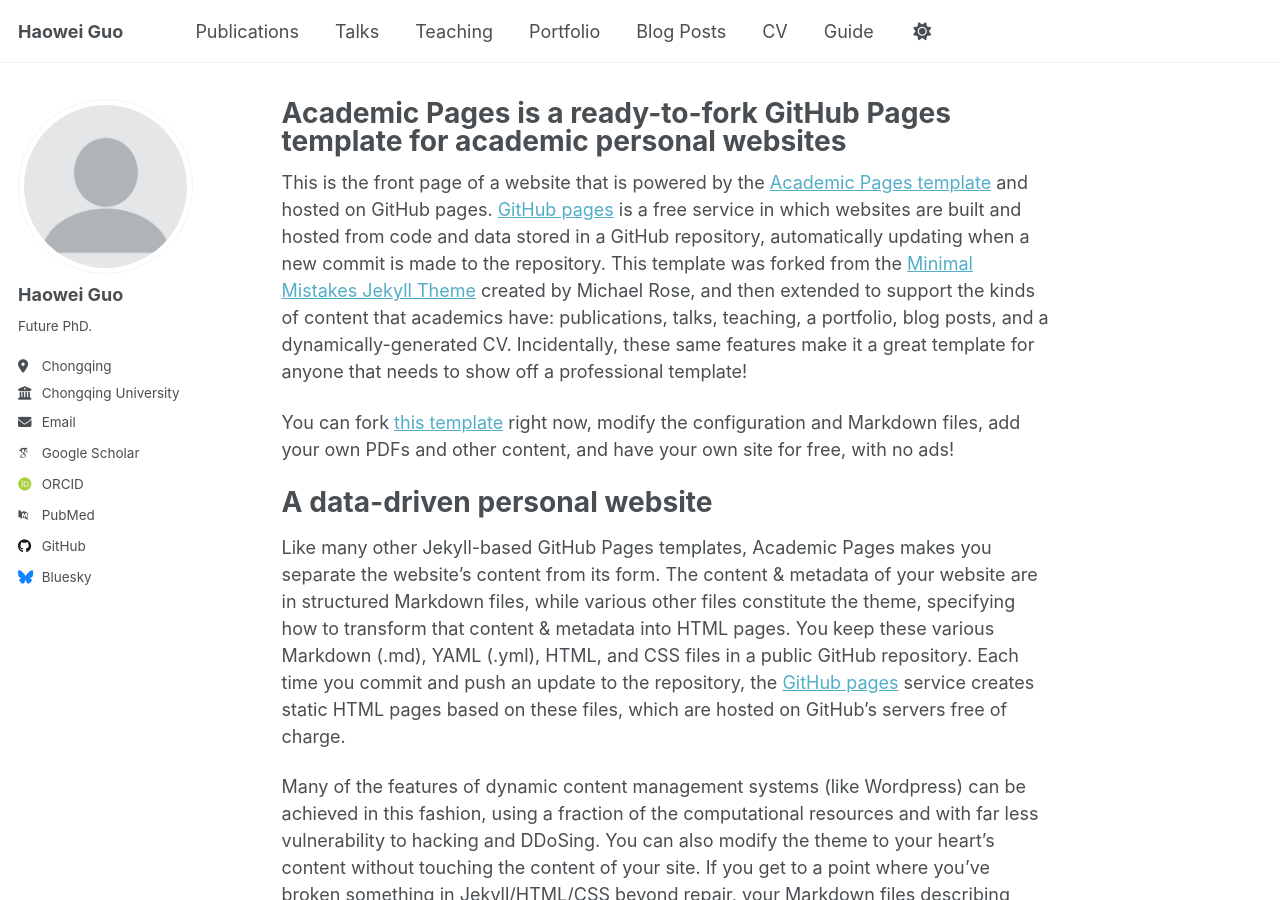
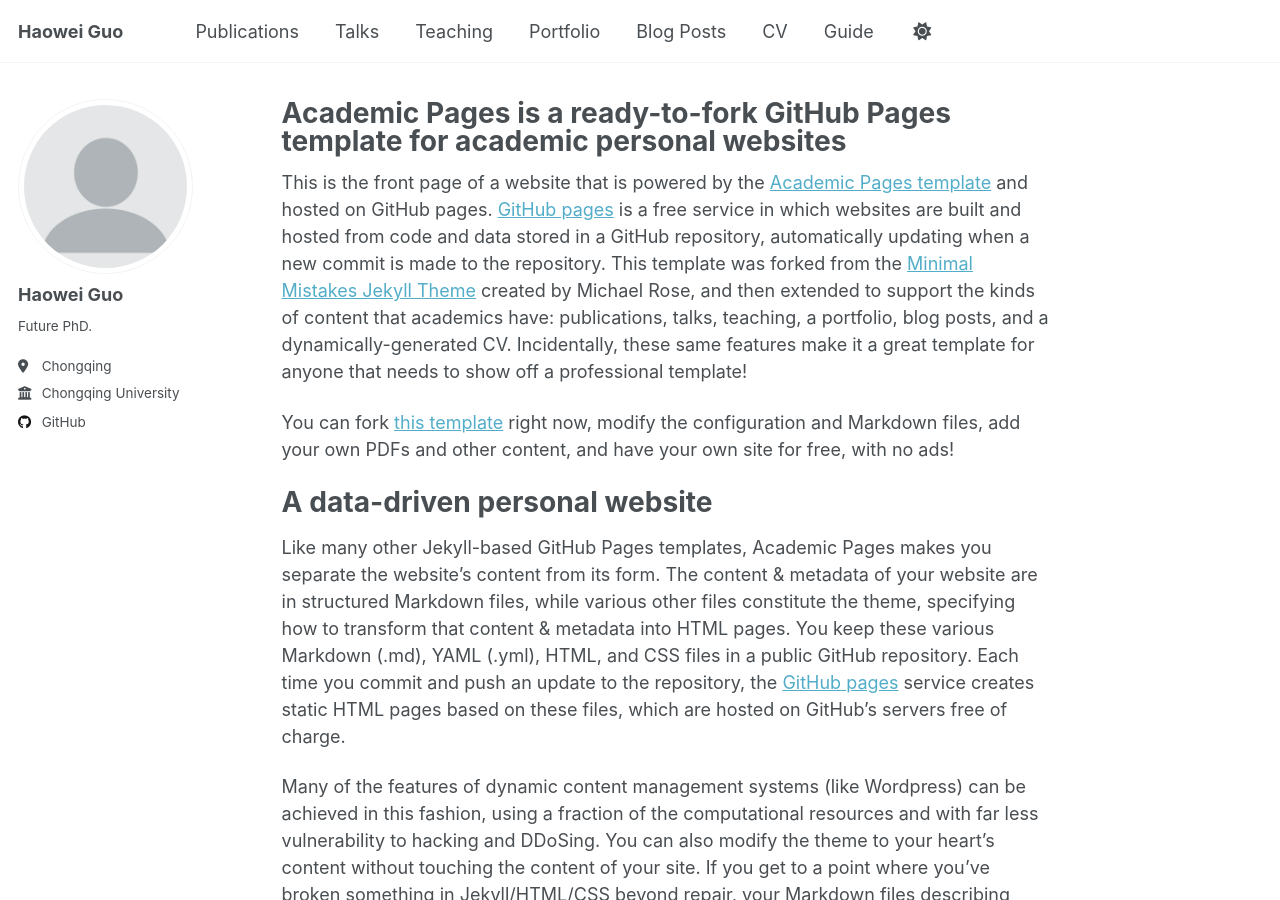
Before and after one commit to Hwei-esay/AcademicPage, a Jekyll site: the page built from _pages/about.md, in a window 1280 px wide and 900 px high. Built offline with Jekyll 4.4.1, drawn with Linux system fonts in a browser that asks for light colours; some web fonts are replaced; a script that is not in the unit is left out.

Commit message:
Update _config.yml

```diff
--- a/_config.yml
+++ b/_config.yml
@@ -33,18 +33,18 @@ author:
   location         : "Chongqing"
   employer         : "Chongqing University"
   uri              : # URL
-  email            : "none@example.org"
+#  email            : "none@example.org"
 
   # Academic websites
   academia         : # URL
   arxiv            : # URL - Update with the correct link to your profile
-  googlescholar    : "https://scholar.google.com/citations?user=PS_CX0AAAAAJ"
+  googlescholar    : # "https://scholar.google.com/citations?user=PS_CX0AAAAAJ"
   inspire-hep      : # URL
   impactstory      : # URL
-  orcid            : "https://orcid.org/yourorcidurl"
+  orcid            : # "https://orcid.org/yourorcidurl"
   semantic         : # URL
   ssrn             : # URL
-  pubmed           : "https://www.ncbi.nlm.nih.gov/pubmed/?term=john+snow"
+  pubmed           : # "https://www.ncbi.nlm.nih.gov/pubmed/?term=john+snow"
   researchgate     : # URL
   scopus           : # URL
   zotero           : # URL
@@ -54,13 +54,13 @@ author:
   bitbucket        : # Username - Update with your username on the site
   codepen          : # Username
   dribbble         : # Username
-  github           : "academicpages"
+  github           : "Hwei-esay"
   kaggle           : # Username
   stackoverflow    : # User number or user number and name (i.e., use "1" or "1/jeff-atwood")
 
   # Social media
   artstation       : # Username
-  bluesky          : "bsky.app" # Replace this with you Bluesky username
+  bluesky          : # "bsky.app" # Replace this with you Bluesky username
   facebook         : # Username
   flickr           : # Username
   foursquare       : # Username
```
